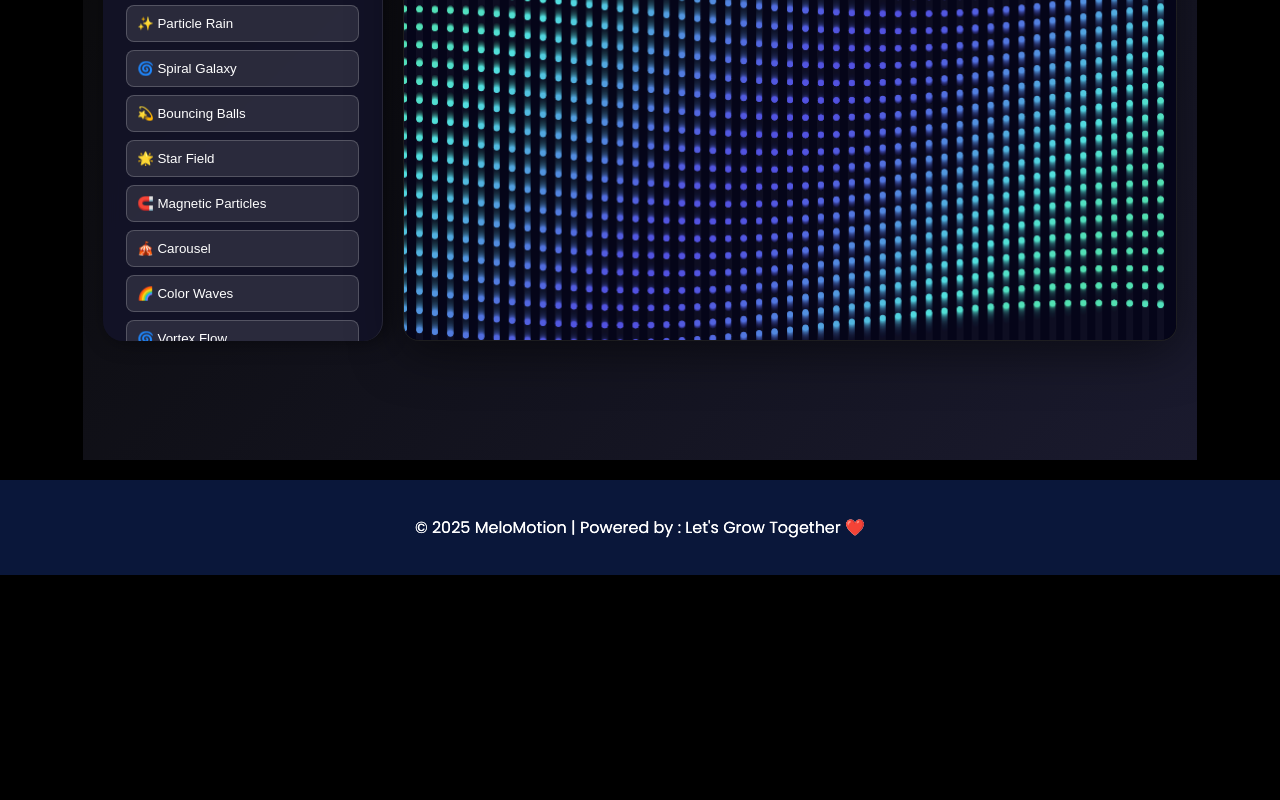
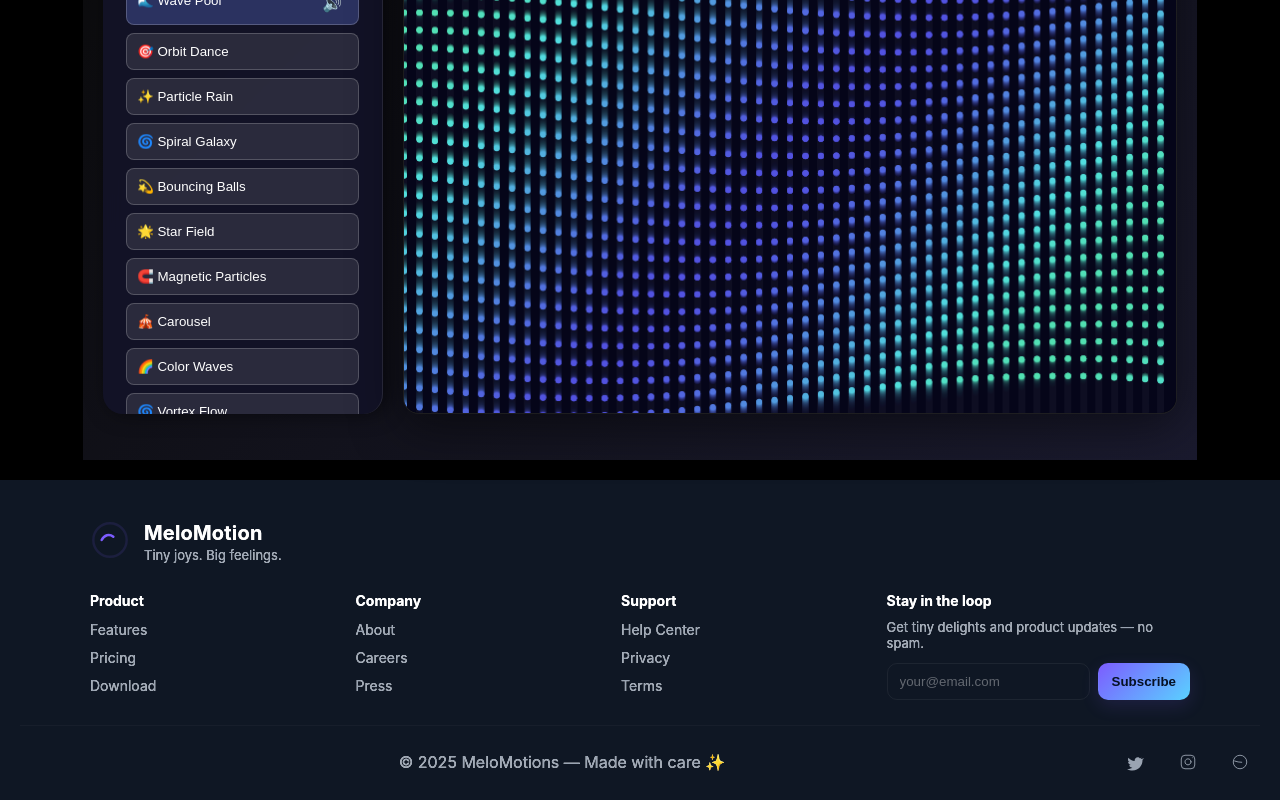
Before and after one commit to ABHISHEK-7455-coder/Oddly-Animation, a React (Vite) app: page /gallery in a window 1280 px wide. Shown: the part 311-1111 px from the top of the page. Before the commit the page ends 886 px from the top, so only its background shows below. Built offline with nearby package versions, Linux system fonts and the light colour scheme.

Commit message:
update desktop view

```diff
--- a/src/components/Animation.css
+++ b/src/components/Animation.css
@@ -74,8 +74,8 @@
 }
 
 .record-btn {
-    width: 15%;
-    padding: 10px;
+    width: 12%;
+    padding: 0px;
     margin-top: 0px;
     border: none;
     border-radius: 8px;
@@ -86,6 +86,7 @@
 
 .record-btn.start {
     background: #4caf50;
+
 }
 
 .record-btn.stop {
@@ -249,7 +250,7 @@
 
 /* 🌐 Mobile Dropdowns */
 .mobile-dropdowns {
-  display: none;
+  display: flex;
   flex-direction: column;
   gap: 12px;
   margin: 12px;
@@ -260,6 +261,15 @@
   border-radius: 10px;
   border: 1px solid rgba(255, 255, 255, 0.1);
   overflow: hidden;
+}
+
+.dropdown-animation {
+    display: none;
+}
+
+.dropdown-controls{
+    display: flex;
+    padding: 20px;
 }
 
 .dropdown-section summary {
@@ -284,6 +294,10 @@
 .dropdown-section.inner summary {
   background: rgba(100, 100, 255, 0.2);
   font-size: 15px;
+}
+
+.inner {
+    margin-left: 10px;
 }
 
 /* Hide Desktop layout on mobile */
--- a/src/components/Animation.jsx
+++ b/src/components/Animation.jsx
@@ -145,7 +145,7 @@ const Animation = () => {
             {/* Responsive Dropdowns for Mobile */}
             <div className="mobile-dropdowns">
                 {/* Sidebar Dropdown */}
-                <details className="dropdown-section">
+                <details className="dropdown-section dropdown-animation">
                     <summary>🎨 Animations</summary>
                     <div className="dropdown-content">
                         {animationData.map((anim) => (
@@ -179,9 +179,9 @@ const Animation = () => {
                 </details>
 
                 {/* Controls Dropdown */}
-                <details className="dropdown-section">
+                <details className="dropdown-section ">
                     <summary>⚙️ Controls</summary>
-                    <div className="dropdown-content">
+                    <div className="dropdown-content dropdown-controls">
                         <div className="size">
                             <label>Size: {size.toFixed(1)}x</label>
                             <input
--- a/src/components/Footer.css
+++ b/src/components/Footer.css
@@ -1,9 +1,91 @@
-.footer {
-  text-align: center;
-  padding: 19px;
-  background-color: #0A173A;
-  /* color: white; */
-  font-size: 1rem;
-  box-shadow: 0 -2px 8px rgba(0,0,0,0.1);
+:root{
+--bg: #0f1724;
+--panel: linear-gradient(180deg, rgba(255,255,255,0.02), rgba(255,255,255,0.01));
+--muted: #9aa4b2;
+--accent: #7c5cff; /* pleasant purple */
+--glass: rgba(255,255,255,0.03);
+}
 
+
+.os-footer{
+background: var(--bg);
+color: white;
+padding: 40px 20px 18px;
+font-family: Inter, system-ui, -apple-system, 'Segoe UI', Roboto, 'Helvetica Neue', Arial;
 }
+
+
+.os-footer__inner{
+max-width: 1100px;
+margin: 0 auto;
+display: grid;
+grid-template-columns: 1fr;
+gap: 28px;
+align-items: start;
+}
+
+
+.os-footer__brand{
+display: flex;
+gap: 14px;
+align-items: center;
+}
+
+
+.os-logo svg{ color: var(--accent); }
+.os-footer__title{ margin:0; font-size:20px; letter-spacing:0.2px; }
+.os-footer__tag{ margin:2px 0 0; color:var(--muted); font-size:13px }
+
+
+.os-footer__nav{
+display: grid;
+grid-template-columns: repeat(4, 1fr);
+gap: 18px;
+}
+
+
+.os-footer__colTitle{ color: #fff; margin:0 0 10px; font-size:14px }
+.os-footer__col ul{ list-style:none; padding:0; margin:0 }
+.os-footer__col ul li{ margin:8px 0 }
+.os-footer__col a{ color:var(--muted); text-decoration:none; font-size:14px }
+.os-footer__col a:hover{ color: white; text-decoration:underline }
+
+
+.os-footer__subscribeText{ color:var(--muted); margin:6px 0 12px; font-size:13px }
+.os-subscribeForm{ display:flex; gap:8px; }
+.os-subscribeForm input{
+flex:1; padding:10px 12px; border-radius:10px; border:1px solid rgba(255,255,255,0.06); background:transparent; color:inherit;
+}
+.os-subscribeForm input::placeholder{ color: rgba(255,255,255,0.35) }
+.os-btn{
+background: linear-gradient(135deg,var(--accent), #5ad1ff);
+border:none; padding:10px 14px; border-radius:10px; color:#051124; font-weight:600; cursor:pointer; box-shadow: 0 6px 18px rgba(124,92,255,0.14);
+}
+
+
+.os-footer__bar{
+margin-top:22px; border-top:1px solid rgba(255,255,255,0.03); padding-top:16px; display:flex; justify-content:space-between; align-items:center; gap:12px;
+}
+.os-footer__bar p{ color:var(--muted); font-size:16px; text-align: center; margin: auto;}
+
+
+.os-footer__social{ display:flex; gap:12px }
+.os-social{ color:var(--muted); display:inline-flex; align-items:center; justify-content:center; width:40px; height:40px; border-radius:10px; text-decoration:none }
+.os-social:hover{ color: white; background: var(--glass); }
+
+
+/* Responsive */
+@media (max-width:900px){
+.os-footer__nav{ grid-template-columns: repeat(2,1fr) }
+}
+
+
+@media (max-width:560px){
+.os-footer__inner{ grid-template-columns: 1fr; }
+.os-footer__nav{ grid-template-columns: 1fr; }
+.os-footer__bar{ flex-direction:column; align-items:flex-start }
+}
+
+
+/* utility */
+.sr-only{ position:absolute; width:1px; height:1px; padding:0; margin:-1px; overflow:hidden; clip:rect(0,0,0,0); white-space:nowrap; border:0 }
--- a/src/components/Footer.jsx
+++ b/src/components/Footer.jsx
@@ -1,14 +1,87 @@
+// Footer.jsx
 import React from "react";
 import "./Footer.css";
 
-const Footer = () => {
-  return (
-    <footer className="footer">
-      <p className="">
-        © 2025 MeloMotion | Powered by : Let's Grow Together ❤️
-      </p>
-    </footer>
-  );
-};
 
-export default Footer;
+export default function Footer() {
+    return (
+        <footer className="os-footer">
+            <div className="os-footer__inner">
+                <div className="os-footer__brand">
+                    <div className="os-logo" aria-hidden>
+                        {/* simple pleasant logo mark */}
+                        <svg width="40" height="40" viewBox="0 0 24 24" fill="none" xmlns="http://www.w3.org/2000/svg">
+                            <circle cx="12" cy="12" r="10" stroke="currentColor" strokeWidth="1.5" opacity="0.12" />
+                            <path d="M7 12c1.5-3 4.5-4 7-2" stroke="currentColor" strokeWidth="1.5" strokeLinecap="round" strokeLinejoin="round" />
+                        </svg>
+                    </div>
+
+
+                    <div>
+                        <h3 className="os-footer__title">MeloMotion</h3>
+                        <p className="os-footer__tag">Tiny joys. Big feelings.</p>
+                    </div>
+                </div>
+
+
+                <nav className="os-footer__nav" aria-label="Footer navigation">
+                    <div className="os-footer__col">
+                        <h4 className="os-footer__colTitle">Product</h4>
+                        <ul>
+                            <li><a href="#features">Features</a></li>
+                            <li><a href="#pricing">Pricing</a></li>
+                            <li><a href="#download">Download</a></li>
+                        </ul>
+                    </div>
+
+
+                    <div className="os-footer__col">
+                        <h4 className="os-footer__colTitle">Company</h4>
+                        <ul>
+                            <li><a href="#about">About</a></li>
+                            <li><a href="#careers">Careers</a></li>
+                            <li><a href="#press">Press</a></li>
+                        </ul>
+                    </div>
+
+
+                    <div className="os-footer__col">
+                        <h4 className="os-footer__colTitle">Support</h4>
+                        <ul>
+                            <li><a href="#help">Help Center</a></li>
+                            <li><a href="#privacy">Privacy</a></li>
+                            <li><a href="#terms">Terms</a></li>
+                        </ul>
+                    </div>
+
+
+                    <div className="os-footer__subscribe">
+                        <h4 className="os-footer__colTitle">Stay in the loop</h4>
+                        <p className="os-footer__subscribeText">Get tiny delights and product updates — no spam.</p>
+                        <form className="os-subscribeForm" onSubmit={(e) => e.preventDefault()}>
+                            <label htmlFor="os-email" className="sr-only">Email address</label>
+                            <input id="os-email" name="email" type="email" placeholder="your@email.com" required />
+                            <button className="os-btn" aria-label="Subscribe">Subscribe</button>
+                        </form>
+                    </div>
+                </nav>
+            </div>
+
+
+            <div className="os-footer__bar">
+                <p>© {new Date().getFullYear()} MeloMotions — Made with care ✨</p>
+                <div className="os-footer__social" aria-hidden>
+                    <a href="#" className="os-social"><span className="sr-only">Twitter</span>
+                        <svg width="18" height="18" viewBox="0 0 24 24" fill="none" xmlns="http://www.w3.org/2000/svg"><path d="M20 7.5c-.6.3-1.3.5-2 .6.7-.4 1.2-1.2 1.4-2-.7.4-1.6.7-2.5.9C16.8 6 15.6 5.5 14.3 5.5c-2.3 0-4.1 1.9-4.1 4.2 0 .3 0 .6.1.9-3.4-.2-6.4-1.8-8.4-4.4-.4.8-.6 1.7-.6 2.6 0 1.4.7 2.6 1.8 3.3-.6 0-1.1-.2-1.6-.4v.1c0 2.1 1.5 3.9 3.5 4.3-.4.1-.9.2-1.3.2-.3 0-.6 0-.9-.1.6 1.8 2.3 3.1 4.3 3.1-1.6 1.3-3.6 2-5.8 2-.4 0-.8 0-1.1-.1 2.1 1.4 4.6 2.2 7.2 2.2 8.6 0 13.3-7.3 13.3-13.7v-.6c.9-.6 1.6-1.3 2.2-2.1-.8.4-1.7.6-2.6.7z" fill="currentColor" /></svg>
+                    </a>
+                    <a href="#" className="os-social"><span className="sr-only">Instagram</span>
+                        <svg width="18" height="18" viewBox="0 0 24 24" fill="none" xmlns="http://www.w3.org/2000/svg"><rect x="3" y="3" width="18" height="18" rx="5" stroke="currentColor" strokeWidth="1.2" /><path d="M16 11.8c0 2.2-1.8 4-4 4s-4-1.8-4-4 1.8-4 4-4 4 1.8 4 4z" stroke="currentColor" strokeWidth="1.2" strokeLinecap="round" strokeLinejoin="round" /><circle cx="17.7" cy="6.3" r="0.6" fill="currentColor" /></svg>
+                    </a>
+                    <a href="#" className="os-social"><span className="sr-only">Dribbble</span>
+                        <svg width="18" height="18" viewBox="0 0 24 24" fill="none" xmlns="http://www.w3.org/2000/svg"><circle cx="12" cy="12" r="9" stroke="currentColor" strokeWidth="1.2" /><path d="M4.8 10.7c3 1.1 6.4 1.6 9.5 1.7" stroke="currentColor" strokeWidth="1.2" strokeLinecap="round" /></svg>
+                    </a>
+                </div>
+            </div>
+        </footer>
+    );
+}
--- a/src/components/Gallery.css
+++ b/src/components/Gallery.css
@@ -43,10 +43,10 @@
 
 /* Horizontal Control Bar Styling */
 .controls {
-    margin-top: 20px;
-    padding: 20px;
+    /* margin-top: 20px; */
+    /* padding: 20px; */
     /* border: 2px solid #ccc; */
-    border-radius: 10px;
+    /* border-radius: 10px; */
     /* display: flex; */
     /* flex-direction: column; */
     /* align-items: center; */
@@ -81,13 +81,13 @@
 }
 
 .control-bar input[type="color"] {
-    margin-left: 10px;
+    /* margin-left: 10px; */
     background: none;
     border: none;
 }
 
 .control-bar input[type="range"] {
-    margin-left: 10px;
+    /* margin-left: 10px; */
     /* width: 150px; */
 }
 
```
